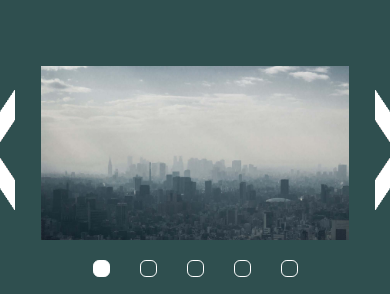
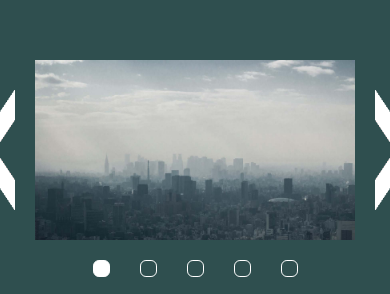
Before and after one commit to Arbaz100/Projects, a plain HTML site: page Slidshow/index.html in a window 390 px wide. Shown: the part 177-471 px from the top of the page. Drawn offline with Linux system fonts and the light colour scheme.

Commit message:
Update style.css

```diff
--- a/Slidshow/style.css
+++ b/Slidshow/style.css
@@ -5,6 +5,9 @@
     }
     .arrow {
         padding: 30px 0;
+    }
+    .image {
+        width: 320px;
     }
 }
 @media screen and (width>430px){
@@ -14,6 +17,9 @@
     }
     .arrow {
         padding: 165px 0;
+    }
+    .image {
+        width: 800px;
     }
 }
 * {
@@ -45,10 +51,10 @@ body {
     cursor: pointer;
 }
 .image {
-    padding: 2%;
-    width: 96%;
+/*    padding: 2%;
+    width: 800px;
     height: 96%;
-    object-fit: cover;
+    object-fit: cover;*/
 }
 .frame {
     overflow: hidden;
```
